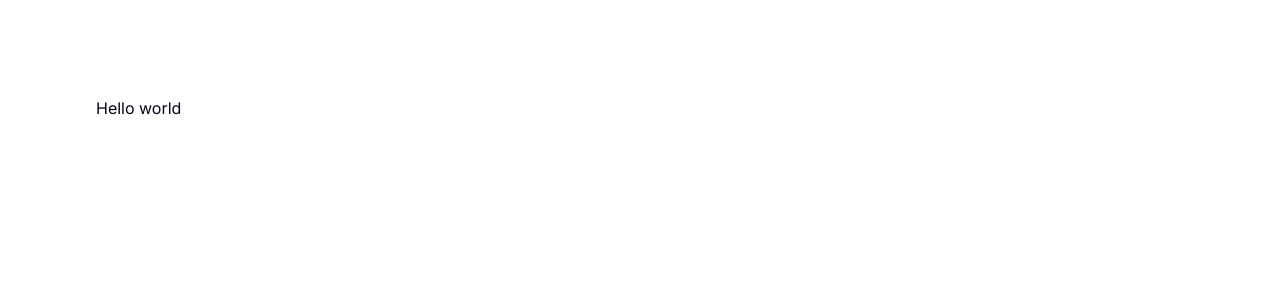
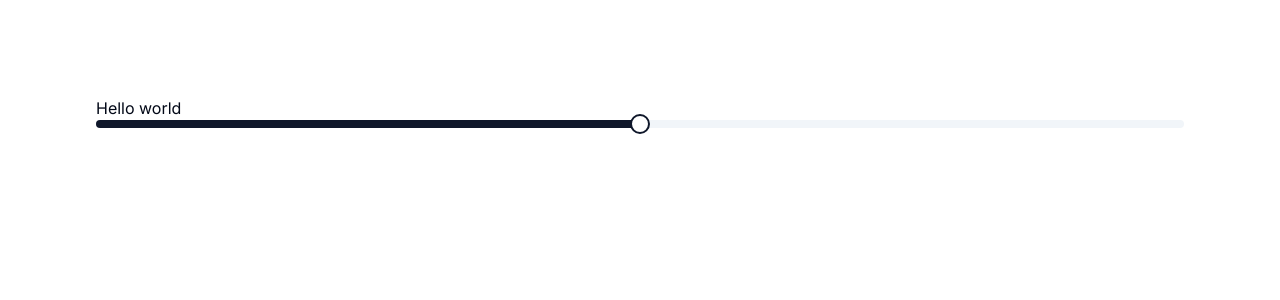
Before and after one commit to JairHuamanBellido/Oxidus, a Next.js app: page / in a window 1280 px wide. Shown: the top 300 px of the page. Built offline with nearby package versions, Linux system fonts and the light colour scheme.

Commit message:
Add slider chadcn component

```diff
--- a/app/page.tsx
+++ b/app/page.tsx
@@ -1,7 +1,11 @@
+import { Slider } from "@/components/ui/slider";
+
 export default function Home() {
   return (
     <main className="min-h-screen p-24">
       <h1>Hello world</h1>
+
+      <Slider defaultValue={[128]} step={1} max={256} />
     </main>
   );
 }
--- /dev/null
+++ b/components/ui/slider.tsx
@@ -0,0 +1,30 @@
+"use client";
+
+import * as React from "react";
+import * as SliderPrimitive from "@radix-ui/react-slider";
+
+import { cn } from "@/lib/utils";
+
+const Slider = React.forwardRef<
+  React.ElementRef<typeof SliderPrimitive.Root>,
+  React.ComponentPropsWithoutRef<typeof SliderPrimitive.Root>
+>(({ className, ...props }, ref) => (
+  <SliderPrimitive.Root
+    ref={ref}
+    className={cn(
+      "relative flex w-full touch-none select-none items-center",
+      className,
+    )}
+    {...props}
+  >
+    <SliderPrimitive.Track className="relative h-2 w-full grow overflow-hidden rounded-full bg-secondary">
+      <SliderPrimitive.Range className="absolute h-full bg-primary" />
+    </SliderPrimitive.Track>
+
+    <SliderPrimitive.Thumb className="block h-5 w-5 rounded-full border-2 border-primary bg-background ring-offset-background transition-colors focus-visible:outline-none focus-visible:ring-2 focus-visible:ring-ring focus-visible:ring-offset-2 disabled:pointer-events-none disabled:opacity-50" />
+  </SliderPrimitive.Root>
+));
+
+Slider.displayName = SliderPrimitive.Root.displayName;
+
+export { Slider };
--- a/package.json
+++ b/package.json
@@ -9,6 +9,7 @@
     "lint": "next lint"
   },
   "dependencies": {
+    "@radix-ui/react-slider": "^1.1.2",
     "class-variance-authority": "^0.7.0",
     "clsx": "^2.0.0",
     "lucide-react": "^0.284.0",
```
Also changed, not shown: 1 other file (tests, documents, lock files or other folders).
